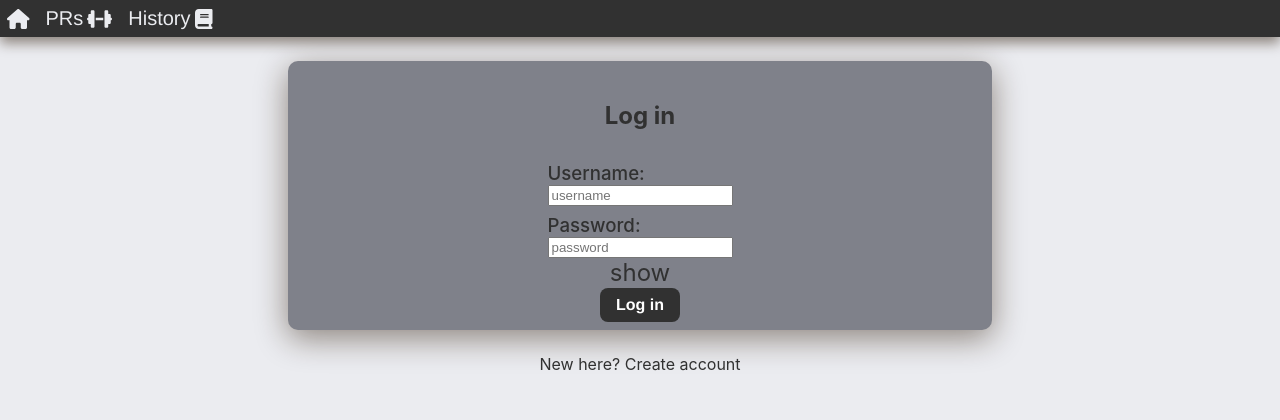
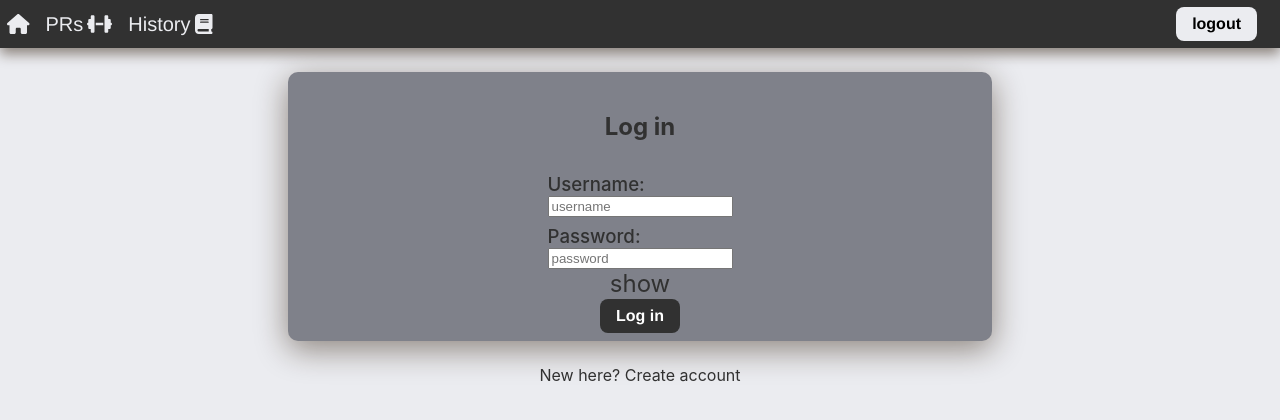
Before and after one commit to jrs-coding-school/jrs-max-lift-react-app-2022-c2, a React (Create React App) app: page /login in a window 1280 px wide. Shown: the top 420 px of the page. Built offline with nearby package versions, Linux system fonts and the light colour scheme.

Commit message:
fixed login button bug

```diff
--- a/src/App.js
+++ b/src/App.js
@@ -19,6 +19,7 @@ function App() {
   });
 
   function login(newUser) {
+    console.log('new user', newUser)
     setUser(newUser);
   }
 
@@ -30,7 +31,7 @@ function App() {
 
     <UserContext.Provider value={{ activeUser, login, logout }}>
       <div className="App">
-        <Nav />
+        <Nav logout={logout} />
 
         <Outlet />
       </div>
--- a/src/components/Nav/Nav.css
+++ b/src/components/Nav/Nav.css
@@ -33,6 +33,7 @@ nav .right {
 
     display: flex;
     justify-content: center;
+    gap: 1rem;
     align-items: center;
 }
 
@@ -52,6 +53,10 @@ nav .link {
     gap: 0.25rem;
 }
 
+nav .username {
+    color: #EBECF0;
+}
+
 /* visited link */
 nav .link:visited {
     color: unset;
--- a/src/components/Nav/Nav.js
+++ b/src/components/Nav/Nav.js
@@ -1,13 +1,31 @@
-import React, { useContext } from 'react'
+import React, { useContext, useEffect } from 'react'
 import { Link } from 'react-router-dom'
 import './Nav.css'
 import { FontAwesomeIcon } from '@fortawesome/react-fontawesome'
 import { faBook, faDumbbell, faHouse } from '@fortawesome/free-solid-svg-icons'
 import { UserContext } from '../../App'
 
-export default function Nav() {
+export default function Nav({ logout }) {
 
   const { activeUser } = useContext(UserContext)
+
+  let userCheck = false
+
+  try {
+    if (activeUser.username !== undefined || activeUser.username !== '') {
+      userCheck = true;
+    }
+  } catch (error) {
+    if (activeUser) {
+      userCheck = true;
+    }
+  }
+
+  useEffect(() => {
+    console.log(activeUser?.username)
+
+  }, [activeUser])
+
 
   return (
     <nav>
@@ -30,12 +48,16 @@ export default function Nav() {
       </div>
 
       <div className="right">
-        {!activeUser && <Link className='link' to="/login">
-          <button className="login">
-            Log in
-          </button>
-        </Link>}
-        {activeUser && <div>{activeUser.username}</div>}
+        {!userCheck
+          ? <Link className='link' to="/login">
+            <button className="login">
+              Log in
+            </button>
+          </Link>
+          : <button onClick={logout} >logout</button>
+        }
+        {userCheck && <div className='username'>{activeUser?.username}
+        </div>}
       </div>
     </nav>
 
--- a/src/components/entryPage/loginForm/LoginForm.js
+++ b/src/components/entryPage/loginForm/LoginForm.js
@@ -33,16 +33,16 @@ export default function LoginForm() {
       .then(response => {
         let user = response.data;
         login(user);
-        navigate("/")
+        navigate("/home")
       })
       .catch(() => { })
 
   }
 
-  // useEffect(() => {
-  //   // storing input name
-  //   localStorage.setItem("user", JSON.stringify(user));
-  // }, [user]);
+  useEffect(() => {
+    // storing input name
+    localStorage.setItem("user", JSON.stringify(user));
+  }, [user]);
 
   return (
     <div className='login-form'>
@@ -79,7 +79,9 @@ export default function LoginForm() {
         }
 
         <button type='submit'
-          className='primary'>Log in</button>
+          className='primary'>
+          Log in
+        </button>
       </form>
 
     </div>
--- a/src/components/historyPage/HistoryPage.js
+++ b/src/components/historyPage/HistoryPage.js
@@ -14,14 +14,14 @@ export default function HistoryPage() {
 
   const [typeOfHistory, setTypeOfHistory] = useState('full')
 
-  const [fullHistory, reloadFullHistory] = useFetch(http.getUsersFullHistory, activeUser.id, []);
+  const [fullHistory, reloadFullHistory] = useFetch(http.getUsersFullHistory, activeUser?.id, []);
 
   return (
     <div>
-      <div onClick={() => { setTypeOfHistory('full') }}>getUsersFullHistory</div>
+      {/* <div onClick={() => { setTypeOfHistory('full') }}>getUsersFullHistory</div>
       <div onClick={() => { setTypeOfHistory('prs') }}>getAllPrs</div>
       <div onClick={() => { setTypeOfHistory('prExercise') }}>getPrForOneExercise</div>
-      <div onClick={() => { setTypeOfHistory('exercise') }}>getExerciseHistory</div>
+      <div onClick={() => { setTypeOfHistory('exercise') }}>getExerciseHistory</div> */}
 
       {/* <HistoryData workout={workout} typeOfHistory={typeOfHistory} /> */}
       {fullHistory && <LineChart datasetValues={fullHistory} />}
```
Also changed, not shown: src/components/historyData/HistoryData.js (+4 -4 lines).
